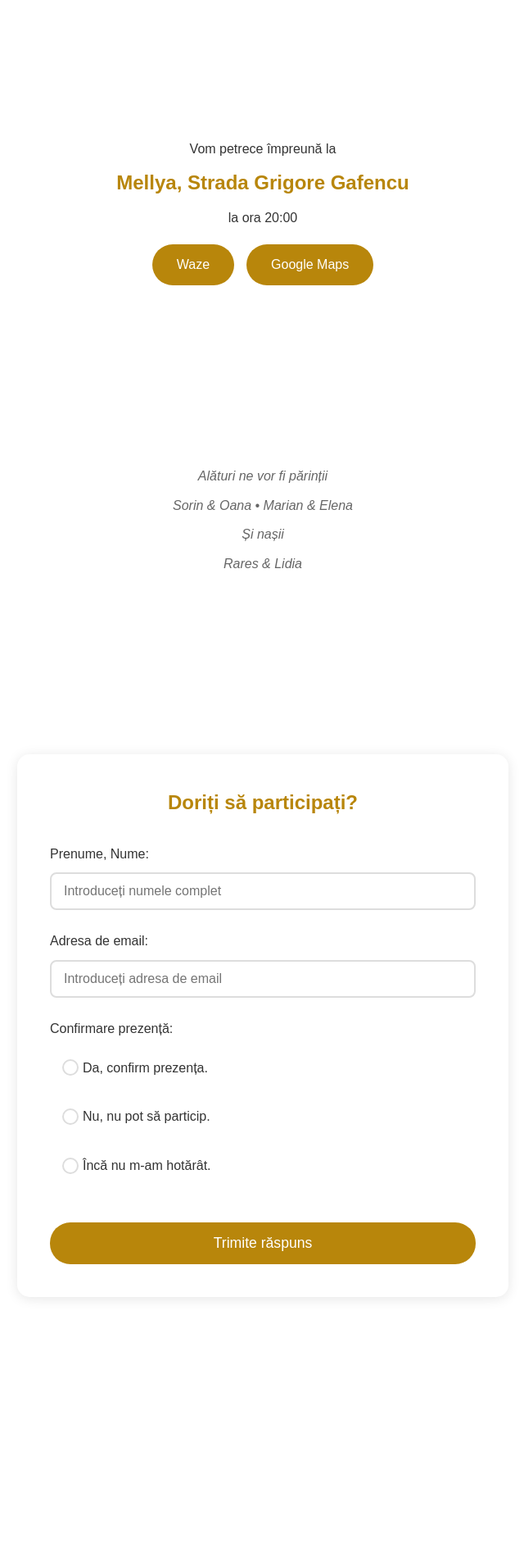
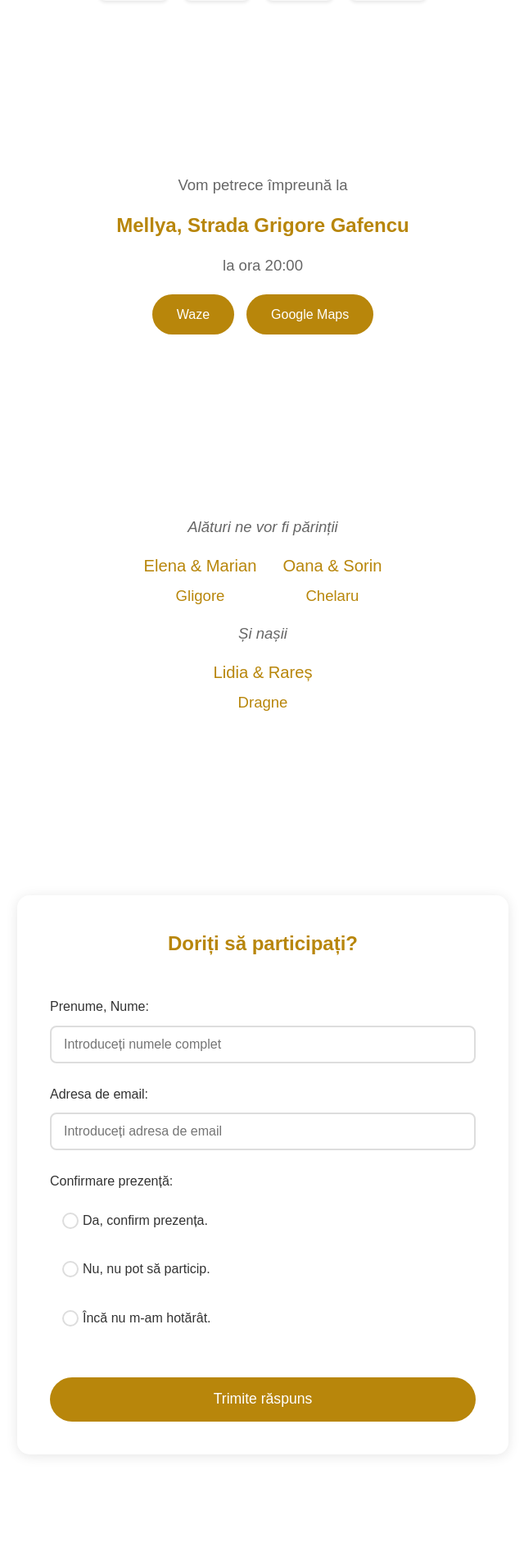
Before and after one commit to chelaroo/weddingInvites, a Flask app: page / in a window 1280 px wide. Shown: the part 785-2689 px from the top of the page at 82% size, without its empty margins (319-959 px from the left). Before the commit the page ends 2369 px from the top, so only its background shows below. Run offline with Flask 3, Linux system fonts and the light colour scheme.

Commit message:
Changes styles and page layout to relative measurements

```diff
--- a/static/css/style.css
+++ b/static/css/style.css
@@ -34,77 +34,135 @@ body {
 }
 
 .header {
-    margin-bottom: 40px;
+    width: 100%;
+    max-width: 50rem;
+    margin: 0 auto 2.5em;
 }
 
 .names {
     font-family: 'Parisienne', cursive;
     font-size: 3.5em;
     color: var(--primary-color);
-    margin: 20px 0;
+    margin: 0.625em 0;
+}
+
+.other_names {
+    font-size: calc(1em + 0.5vw);
+    color: var(--primary-color);
+    margin: 0.9375em auto;
+    font-style: normal;
+    display: flex;
+    justify-content: center;
+    align-items: center;
+    flex-wrap: nowrap;
+    gap: 1em;
+    width: 100%;
+    max-width: 50rem;
+}
+
+.parent-group {
+    display: inline-flex;
+    flex-direction: column;
+    align-items: center;
+    margin: 0 1em;
+    flex: 0 1 auto;
+}
+
+.first-name {
+    font-size: calc(1.1em + 0.2vw);
+    color: var(--primary-color);
+    white-space: nowrap;
+    margin-bottom: 0.3em;
+}
+
+.last-name {
+    font-size: calc(1em + 0.2vw);
+    color: var(--primary-color);
+    white-space: nowrap;
 }
 
 .invitation-text {
     font-size: 1.2em;
-    margin: 20px 0;
+    margin: 0.625em auto;
     color: #666;
+    max-width: 50rem;
+    width: 100%;
 }
 
 .date-time {
-    margin: 30px 0;
+    margin: 1.875em auto;
+    width: 100%;
+    max-width: 50rem;
 }
 
 .date-time h2 {
     font-size: 2em;
     color: var(--primary-color);
-    margin-bottom: 20px;
+    margin: 1.25em auto;
+    width: 100%;
 }
 
 .countdown {
     display: flex;
     justify-content: center;
-    gap: 20px;
-    margin: 30px 0;
+    gap: 1.25em;
+    margin: 1.875em auto;
+    flex-wrap: nowrap;
+    width: 100%;
+    max-width: 25rem;
 }
 
 .countdown-item {
     background: #f8f8f8;
-    padding: 15px;
-    border-radius: 8px;
-    min-width: 80px;
-    box-shadow: 0 2px 4px rgba(0,0,0,0.1);
+    padding: 0.9375em 1.25em;
+    border-radius: 0.5em;
+    flex: 0 1 auto;
+    min-width: 5em;
+    box-shadow: 0 0.125em 0.25em rgba(0,0,0,0.1);
 }
 
 .countdown-item div {
-    font-size: 1.8em;
+    font-size: calc(1em + 1vw);
     font-weight: 500;
     color: var(--primary-color);
 }
 
 .countdown-item small {
     color: #666;
+    font-size: calc(0.7em + 0.3vw);
 }
 
 .location {
-    margin: 40px 0;
+    margin: 2.5em auto;
+    width: 100%;
+    max-width: 50rem;
+}
+
+.location p {
+    /* margin: 10px auto; */
+    width: 100%;
+    color: #666;
+    font-size: calc(1em + 0.2vw);
+    margin: 0.625em auto;
 }
 
 .location h3 {
     font-size: 1.5em;
     color: var(--primary-color);
-    margin: 10px 0;
+    margin: 0.625em auto;
+    width: 100%;
 }
 
 .buttons {
     display: flex;
-    gap: 15px;
+    gap: 0.9375em;
     justify-content: center;
-    margin: 20px 0;
+    margin: 1.25em 0;
 }
 
 .btn {
-    padding: 12px 30px;
-    border-radius: 25px;
+    padding: 0.75em 1.875em;
+    border-radius: 1.5625em;
     border: none;
     cursor: pointer;
     text-decoration: none;
@@ -185,30 +243,35 @@ input[type="email"]:focus {
 }
 
 .parents {
-    margin: 40px 0;
-    font-style: italic;
-    color: #666;
+    margin: 2.5em auto;
+    width: 100%;
+    max-width: 50rem;
+    text-align: center;
 }
 
 .parents p {
-    margin: 10px 0;
+    margin: 0.625em auto;
+    width: 100%;
+    font-style: italic;
+    color: #666;
+    font-size: calc(1em + 0.2vw);
 }
 
 /* Success message styling */
 #already-submitted {
     background-color: #e8f5e9;
     color: #2e7d32;
-    padding: 20px;
-    border-radius: 12px;
-    margin: 40px auto;
+    padding: 1.25em;
+    border-radius: 0.75em;
+    margin: 2.5em auto;
     width: 100%;
     text-align: center;
-    box-shadow: 0 2px 10px rgba(0,0,0,0.05);
+    box-shadow: 0 0.125em 0.625em rgba(0,0,0,0.05);
 }
 
 #already-submitted h3 {
     color: #2e7d32;
-    margin-bottom: 10px;
+    margin-bottom: 0.625em;
     font-size: 1.4em;
 }
 
@@ -267,27 +361,27 @@ input[type="email"]:focus {
 .response-message.error {
     background-color: #ffebee;
     color: #c62828;
-    border: 1px solid #ef9a9a;
+    border: 0.0625em solid #ef9a9a;
 }
 
 .response-message.success {
     background-color: #e8f5e9;
     color: #2e7d32;
-    border: 1px solid #a5d6a7;
+    border: 0.0625em solid #a5d6a7;
 }
 
 /* Submit button styling */
 .submit-btn {
     background-color: var(--primary-color);
     color: white;
-    padding: 15px 30px;
+    padding: 0.9375em 1.875em;
     border: none;
-    border-radius: 25px;
+    border-radius: 1.5625em;
     font-size: 1.1em;
     cursor: pointer;
     transition: all 0.3s ease;
     width: 100%;
-    margin-top: 20px;
+    margin-top: 1.25em;
 }
 
 .submit-btn:hover {
@@ -299,7 +393,7 @@ input[type="email"]:focus {
 .form-section-title {
     color: var(--primary-color);
     font-size: 1.5em;
-    margin-bottom: 30px;
+    margin-bottom: 1.875em;
     text-align: center;
 }
 
@@ -511,3 +593,46 @@ input[type="email"]:focus {
     background-image: url('../images/illustrations/selfie.png');
     transform: rotate(5deg);
 }
+
+/* Common text block styling */
+.text-block {
+    width: 100%;
+    max-width: 50rem;
+    margin: 0 auto;
+    padding: 1.25em;
+    text-align: center;
+}
+
+/* Name styling - simplified structure */
+.name-section {
+    width: 100%;
+    max-width: 50rem;
+    margin: 2.5em auto;
+    text-align: center;
+}
+
+.name-section p {
+    font-style: italic;
+    color: #666;
+    font-size: calc(1em + 0.2vw);
+    margin: 0.625em auto;
+}
+
+.name-group {
+    display: flex;
+    justify-content: center;
+    gap: 2em;
+    margin: 1em 0;
+}
+
+.person {
+    display: flex;
+    flex-direction: column;
+    align-items: center;
+}
+
+@media (max-width: 768px) {
+    .name-group {
+        gap: 1em;
+    }
+}
--- a/templates/index.html
+++ b/templates/index.html
@@ -15,7 +15,7 @@
                 <div class="decorative-image paris right"></div>
 
                 <div class="header">
-                    <h1 class="names">Cristian & Ana</h1>
+                    <h1 class="names">Ana & Cristian</h1>
                     <p class="invitation-text">Cu inimile pline de emoție și bucurie, noi</p>
                     <p class="invitation-text">Vă invităm să fiți alături de noi la celebrarea căsătoriei noastre.</p>
                 </div>
@@ -27,7 +27,7 @@
                 <div class="decorative-image dinner right"></div>
 
                 <div class="date-time">
-                    <h2>Sambata, 19 Iulie 2025</h2>
+                    <h2>Sâmbătă, 19 Iulie 2025</h2>
                     <div class="countdown">
                         <div class="countdown-item">
                             <div id="days">--</div>
@@ -67,11 +67,25 @@
 
             <!-- Parents section -->
             <div class="section-container parents-section">
-                <div class="parents">
+                <div class="name-section">
                     <p>Alături ne vor fi părinții</p>
-                    <p>Sorin & Oana • Marian & Elena</p>
+                    <div class="name-group">
+                        <div class="person">
+                            <span class="first-name">Elena & Marian</span>
+                            <span class="last-name">Gligore</span>
+                        </div>
+                        <div class="person">
+                            <span class="first-name">Oana & Sorin</span>
+                            <span class="last-name">Chelaru</span>
+                        </div>
+                    </div>
                     <p>Și nașii</p>
-                    <p>Rares & Lidia</p>
+                    <div class="name-group">
+                        <div class="person">
+                            <span class="first-name">Lidia & Rareș</span>
+                            <span class="last-name">Dragne</span>
+                        </div>
+                    </div>
                 </div>
             </div>
 
```
Also changed, not shown: other parts of static/css/style.css (+88 -69 lines).
